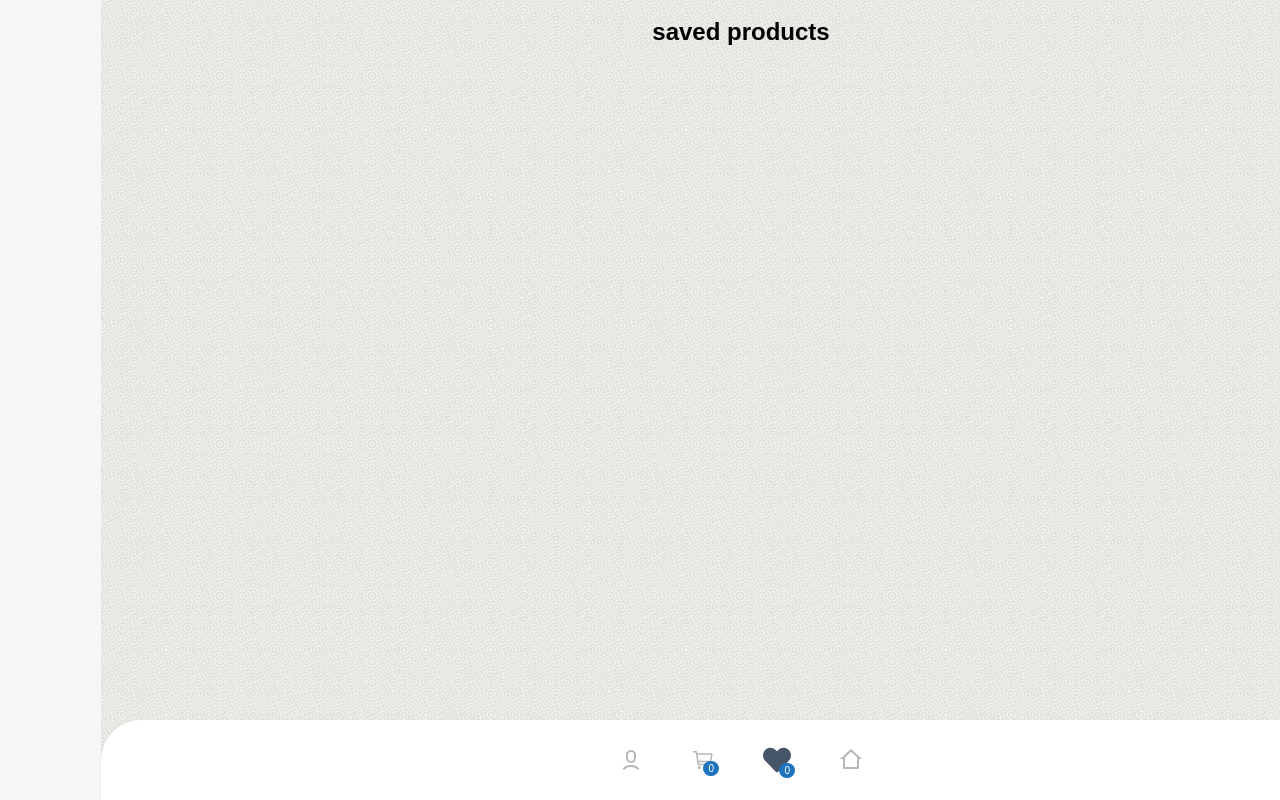
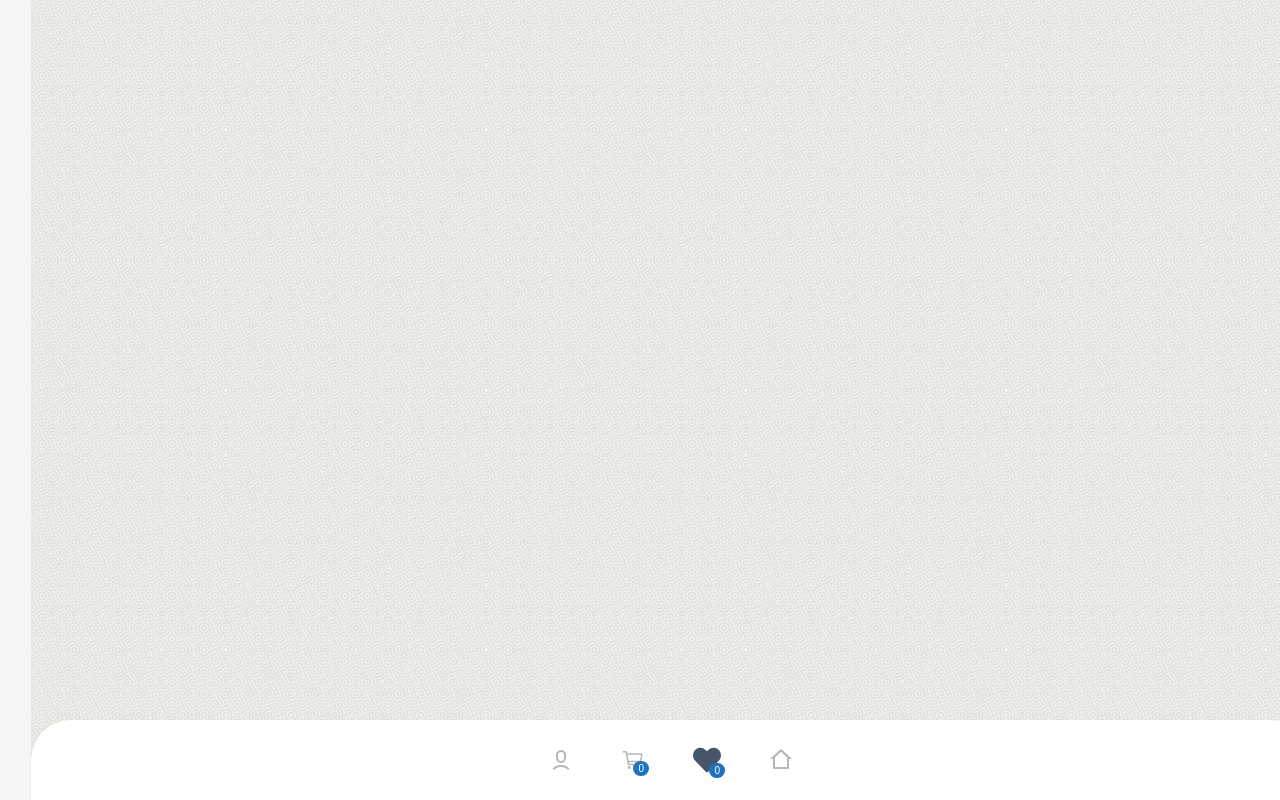
Before and after one commit to mohammadyousefi02/shopify, a Next.js app: page /saved in a window 1280 px wide. Built offline with nearby package versions, Linux system fonts and the light colour scheme.

Commit message:
SOY-createHeader:edit(MainLayout)

```diff
--- a/src/layouts/MainLayout/index.tsx
+++ b/src/layouts/MainLayout/index.tsx
@@ -1,19 +1,19 @@
 import React from 'react'
 import useGetUserData from '../../../hooks/useGetUserData'
 import Footer from '../../components/Footer'
+import Header from '../../components/Header'
 
 interface Props {
-    title:string,
     children?:React.ReactNode
 }
 
-function MainLayout({ title,children }:Props) {
+function MainLayout({ children }:Props) {
   useGetUserData()
   return (
     <>
         <div className='h-full'>
+          {/* <Header/> */}
             <main className='pb-[90px] h-full'>
-                <h1 className='text-center font-bold py-4 text-2xl'>{title}</h1>
                 {children}
             </main>
             <Footer/>
```
